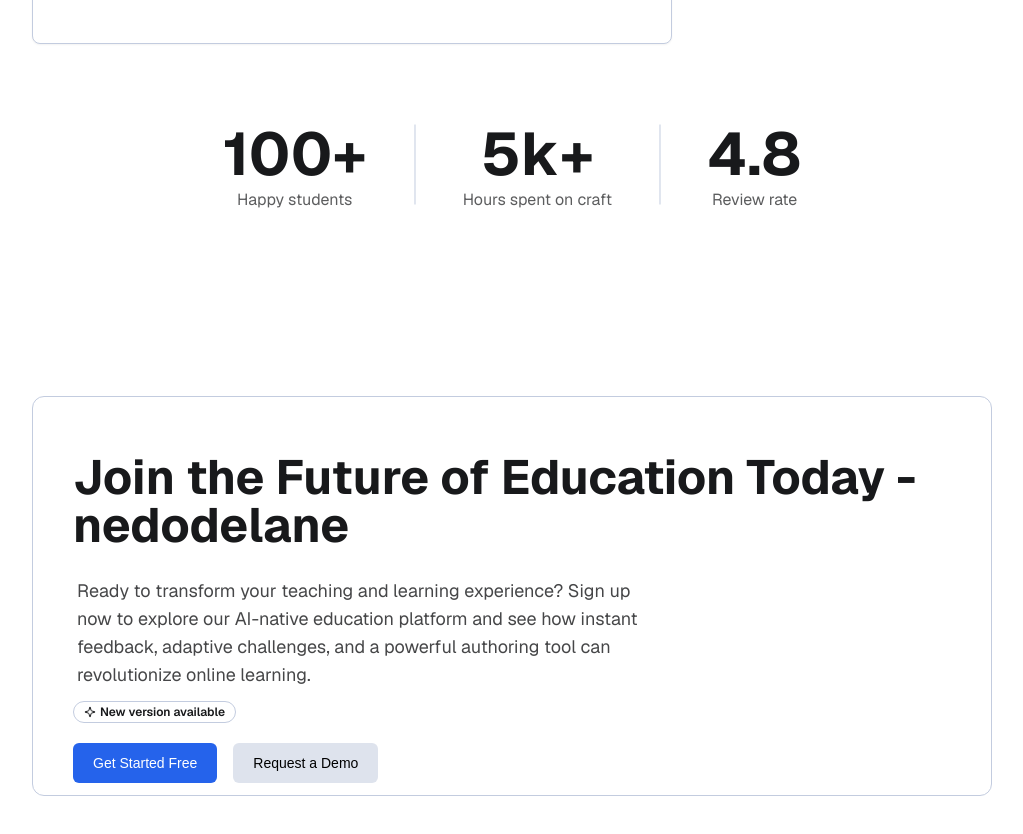
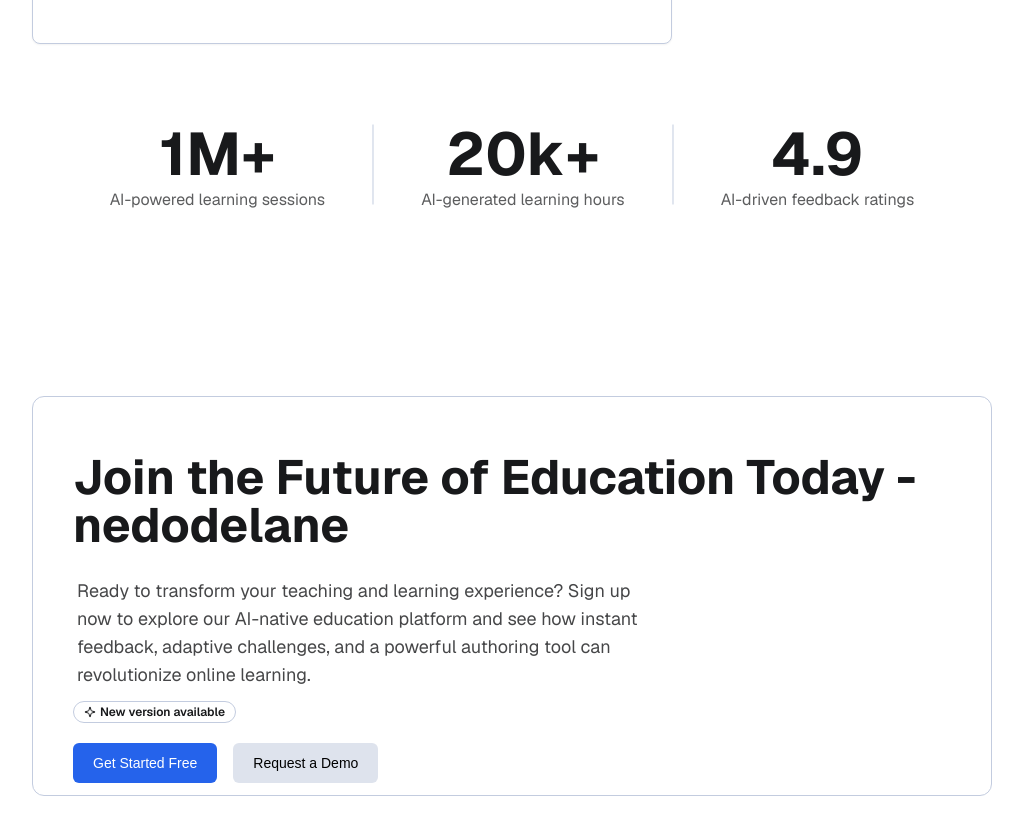
Before and after one commit to onehundredlabs/ai-native-education-platform-web, a Next.js app: page / in a window 1280 px wide. Shown: the part 5160-5994 px from the top of the page, without its empty margins (128-1151 px from the left). Built offline with nearby package versions, Linux system fonts and the light colour scheme.

Commit message:
respo fix

```diff
--- a/src/app/sections/FifthSection.tsx
+++ b/src/app/sections/FifthSection.tsx
@@ -136,12 +136,12 @@ export const FifthSection = () => {
             transition: { delay: 0.2, duration: 0.7, ease: "easeOut" },
           }}
           viewport={{ once: true, amount: 0.5 }}
-          className="flex flex-col items-center  h-2 space-y-1"
+          className="flex flex-col items-center h-2 space-y-1"
         >
-          <h2 className="text-6xl font-bold">100+</h2>
-          <p className="opacity-70">Happy students</p>
+          <h2 className="text-6xl font-bold">1M+</h2>
+          <p className="opacity-70">AI-powered learning sessions</p>
         </motion.div>
-        <Separator className="lg:w-1/12 lg:rotate-90 mt-28 lg:mt-10 " />
+        <Separator className="lg:w-1/12 lg:rotate-90 mt-28 lg:mt-10" />
         <motion.div
           initial={{ opacity: 0, y: 20 }}
           whileInView={{
@@ -150,12 +150,12 @@ export const FifthSection = () => {
             transition: { delay: 0.5, duration: 0.7, ease: "easeOut" },
           }}
           viewport={{ once: true, amount: 0.5 }}
-          className=" flex flex-col items-center pt-5 lg:pt-0 h-20 space-y-1"
+          className="flex flex-col items-center pt-5 lg:pt-0 h-20 space-y-1"
         >
-          <h2 className="text-6xl font-bold">5k+</h2>
-          <p className="opacity-70">Hours spent on craft</p>
+          <h2 className="text-6xl font-bold">20k+</h2>
+          <p className="opacity-70">AI-generated learning hours</p>
         </motion.div>
-        <Separator className=" w-3/ lg:w-1/12 lg:rotate-90 mt-14 lg:mt-10" />
+        <Separator className="w-3/ lg:w-1/12 lg:rotate-90 mt-14 lg:mt-10" />
         <motion.div
           initial={{ opacity: 0, y: 20 }}
           whileInView={{
@@ -164,10 +164,10 @@ export const FifthSection = () => {
             transition: { delay: 0.8, duration: 0.7, ease: "easeOut" },
           }}
           viewport={{ once: true, amount: 0.5 }}
-          className=" flex flex-col pt-5 lg:pt-0 items-center h-20 space-y-1"
+          className="flex flex-col pt-5 lg:pt-0 items-center h-20 space-y-1"
         >
-          <h2 className="text-6xl font-bold">4.8</h2>
-          <p className="opacity-70">Review rate</p>
+          <h2 className="text-6xl font-bold">4.9</h2>
+          <p className="opacity-70">AI-driven feedback ratings</p>
         </motion.div>
       </div>
     </section>
--- a/src/app/sections/FirstSection.tsx
+++ b/src/app/sections/FirstSection.tsx
@@ -55,7 +55,7 @@ const data = [
 
 export const FirstSection = () => {
   return (
-    <section className="mb-48 lg:mb-48 w-5/6 lg:w-3/4 2xl:w-1/2 rounded-xl m-auto ">
+    <section className="mb-32 lg:mb-48 w-5/6 lg:w-3/4 2xl:w-1/2 rounded-xl m-auto ">
       <div id="creation" className="flex font-geist mt-24 scroll-mt-32">
         <motion.div
           initial={{ opacity: 0, y: 20 }}
--- a/src/app/sections/Navbar.tsx
+++ b/src/app/sections/Navbar.tsx
@@ -13,9 +13,9 @@ import { GraduationCap, Menu, SquareArrowOutUpRight, X } from "lucide-react";
 import { ThemeButton } from "../ThemeButton";
 
 export const Navbar = () => {
-  const [isScrolled, setIsScrolled] = useState(false);
-  const [isMenuOpen, setIsMenuOpen] = useState(false);
-  const [is2xlScreen, setIs2xlScreen] = useState(false);
+  const [isScrolled, setIsScrolled] = useState<boolean>(false);
+  const [isMenuOpen, setIsMenuOpen] = useState<boolean>(false);
+  const [is2xlScreen, setIs2xlScreen] = useState<boolean>(false);
 
   useEffect(() => {
     const handleResize = () => {
```
